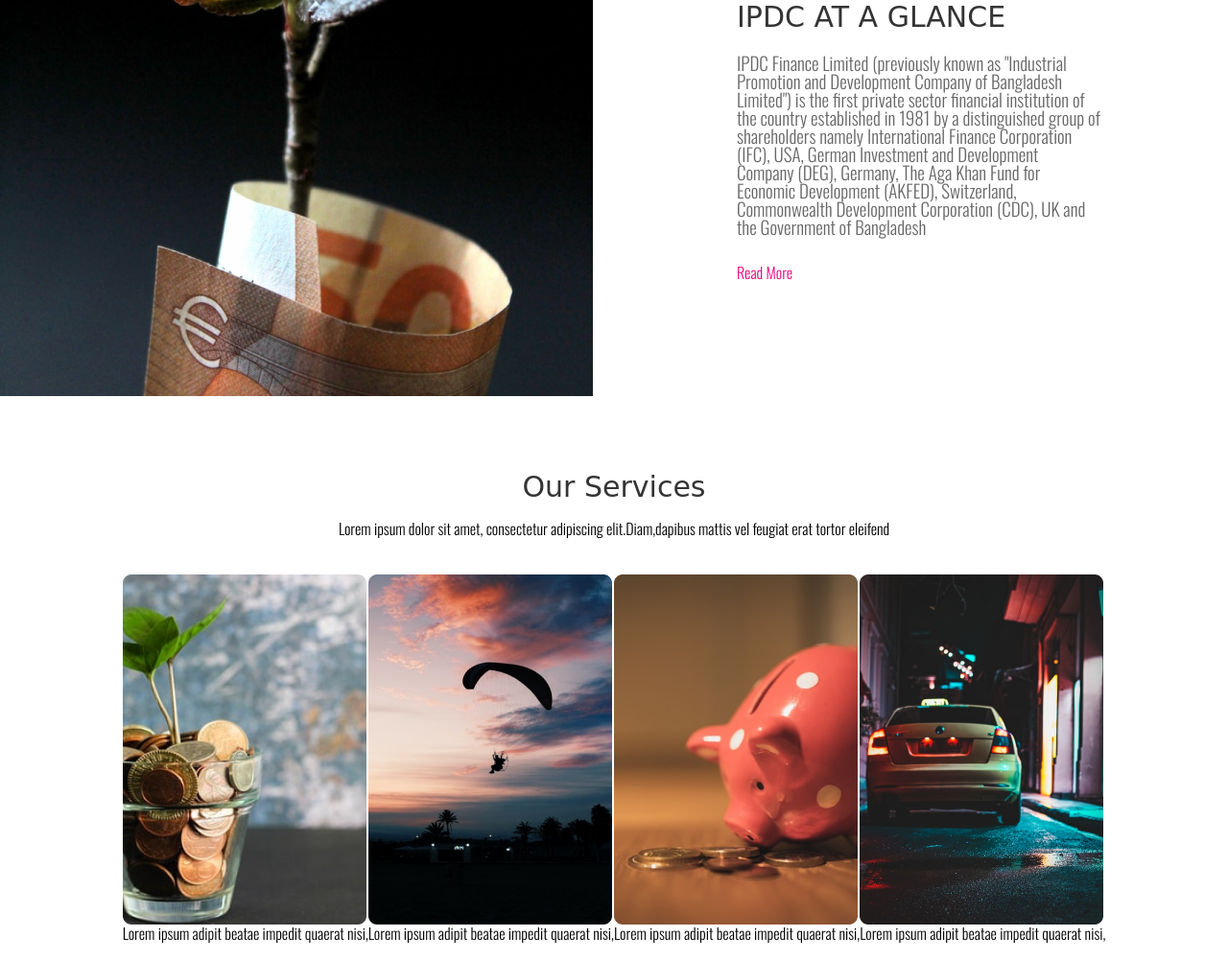
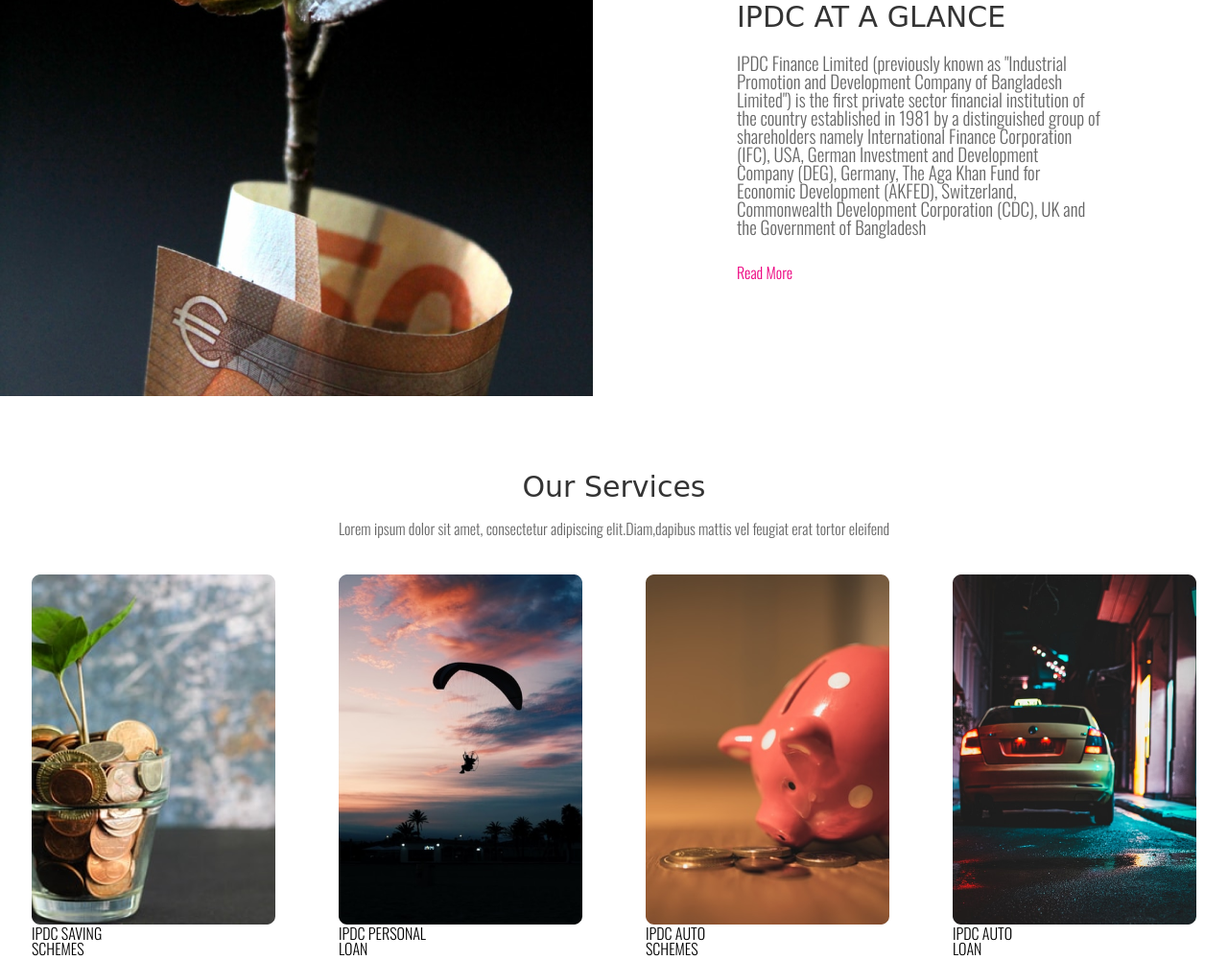
Before and after one commit to bazant23/ladingpage2, a plain HTML site: page index.html in a window 1280 px wide. Shown: the part 1810-2811 px from the top of the page at 96% size. Drawn offline with nearby package versions, Linux system fonts and the light colour scheme; a web font is replaced by a local one.

Commit message:
finalizando

```diff
--- a/index.html
+++ b/index.html
@@ -275,25 +275,36 @@
                     eleifend</p>
             </div>
 
+        </div>
+        <div>
+
             <div class="parte74">
                 <div>
                     <img src="/img/Image (1).png" alt="">
-                    <p>Lorem ipsum adipit beatae impedit quaerat nisi, </p>
+                    <div>
+                        <p>IPDC SAVING <br>SCHEMES </p>
+                    </div>
                 </div>
 
                 <div>
                     <img src="/img/Image (2).png" alt="">
-                    <p>Lorem ipsum adipit beatae impedit quaerat nisi, </p>
+                    <div>
+                        <p>IPDC PERSONAL <br>LOAN </p>
+                    </div>
                 </div>
 
                 <div>
                     <img src="/img/Image (3).png" alt="">
-                    <p>Lorem ipsum adipit beatae impedit quaerat nisi, </p>
+                    <div>
+                        <p>IPDC AUTO <br>SCHEMES </p>
+                    </div>
                 </div>
 
                 <div>
                     <img src="/img/Image (4).png" alt="">
-                    <p>Lorem ipsum adipit beatae impedit quaerat nisi, </p>
+                    <div>
+                        <p>IPDC AUTO <br>LOAN </p>
+                    </div>
                 </div>
             </div>
         </div>
--- a/style.css
+++ b/style.css
@@ -207,7 +207,6 @@ a {
     padding-top: 6%;
     font-size: 19px;
     color: #676767;
-
 }
 
 .paarte64 {
@@ -237,9 +236,12 @@ a {
 
 .parte73{
     margin-bottom: 40px;
+    color: #676767;
 }
 
 .parte74{
     display: flex;
+    align-items: center;
+    justify-content: space-around;
 }
 /*Fim da parte7*/
```
